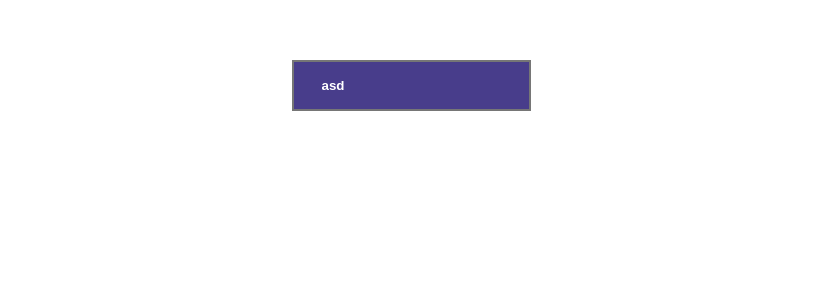
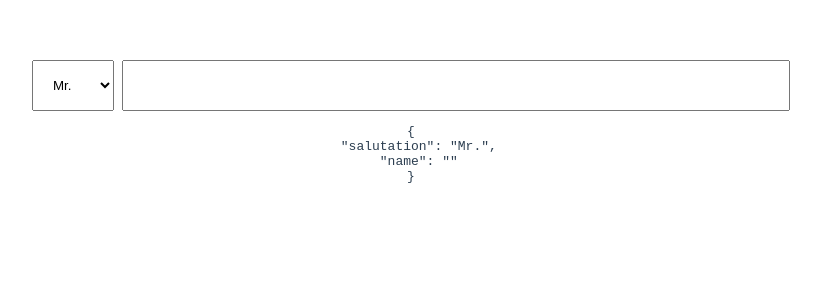
Before and after one commit to dsErick/from-vue-2-to-vue-3, a Vue app: page / in a window 1280 px wide. Shown: the top 300 px of the page, without its empty margins (229-1050 px from the left). Built offline with nearby package versions, Linux system fonts and the light colour scheme.

Commit message:
Mutli v-model bindings

```diff
--- a/src/App.vue
+++ b/src/App.vue
@@ -1,19 +1,31 @@
 <template>
-<div>
-    <BaseInput v-model="myInput" />
+<div id="app">
+    <salutation-name
+        v-model:salutation="form.salutation"
+        v-model:name="form.name"
+    />
+
+    <pre>{{ form }}</pre>
 </div>
 </template>
 
 <script>
-import { defineAsyncComponent } from 'vue'
+import { reactive, defineAsyncComponent } from 'vue'
 
 export default {
     name: 'App',
     components: {
-        BaseInput: defineAsyncComponent(() => import('./components/BaseInput'))
+        SalutationName: defineAsyncComponent(() => import('./components/SalutationName'))
     },
-    data() {
-        return { myInput: 'asd' }
+    setup() {
+        const form = reactive({
+            salutation: 'Mr.',
+            name: ''
+        })
+
+        return {
+            form
+        }
     }
 }
 </script>
--- a/src/components/BaseInput.vue
+++ b/src/components/BaseInput.vue
@@ -1,4 +1,18 @@
 <template>
+<!--
+/*
+ * On parent
+ */
+
+<base-input v-model="myInput" />
+
+/*
+ * Or
+ */
+
+<base-input v-model:modelValue="myInput" />
+-->
+
 <input
     :value="modelValue"
     @input="$emit('update:modelValue', $event.target.value)"
@@ -17,7 +31,7 @@ export default {
 }
 </script>
 
-<style>
+<style scoped>
 input {
     background: darkslateblue;
     color: white;
--- /dev/null
+++ b/src/components/SalutationName.vue
@@ -0,0 +1,61 @@
+<template>
+<div>
+    <select @change="$emit('update:salutation', $event.target.value)">
+        <option value="">-</option>
+        <option
+            v-for="item in salutations"
+            :key="item"
+            :value="item"
+            :selected="salutation === item"
+        >
+            {{ item }}
+        </option>
+    </select>
+
+    <input
+        type="text"
+        :value="name"
+        @input="$emit('update:name', $event.target.value)"
+    >
+</div>
+</template>
+
+<script>
+const salutations = [
+    'Mr.', 'Mrs.', 'Miss', 'Mx.', 'Dr.'
+]
+
+export default {
+    props: {
+        salutation: {
+            type: String, default: ''
+        },
+        name: {
+            type: String, default: ''
+        }
+    },
+    setup() {
+        return {
+            salutations
+        }
+    }
+}
+</script>
+
+<style scoped>
+div {
+    width: 100%;
+    display: flex;
+    align-items: center;
+    justify-content: center;
+    flex-wrap: wrap;
+}
+
+select, input {
+    padding: 1rem;
+}
+
+select { margin-right: 0.5rem }
+
+input { width: 50% }
+</style>
```
